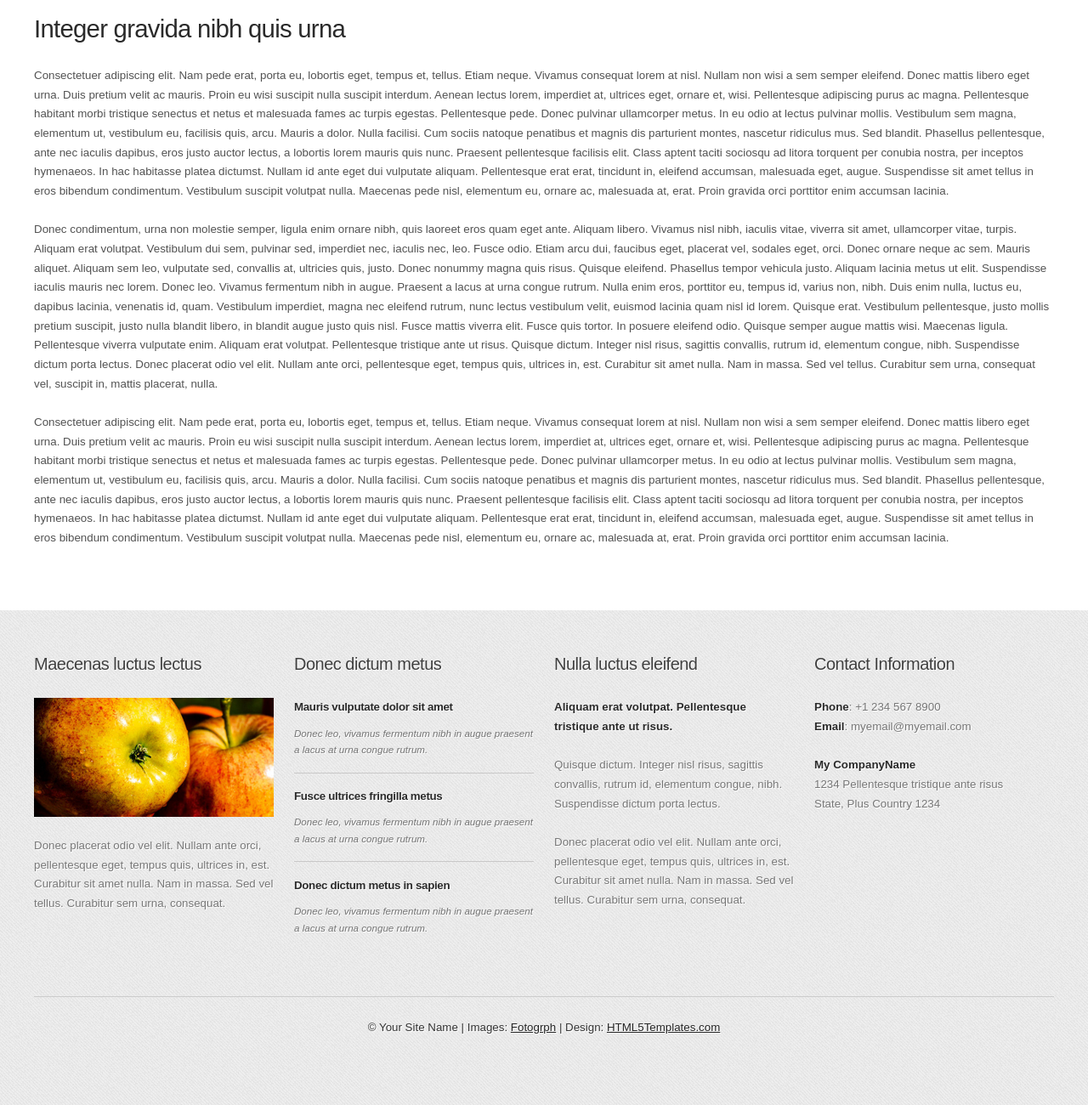
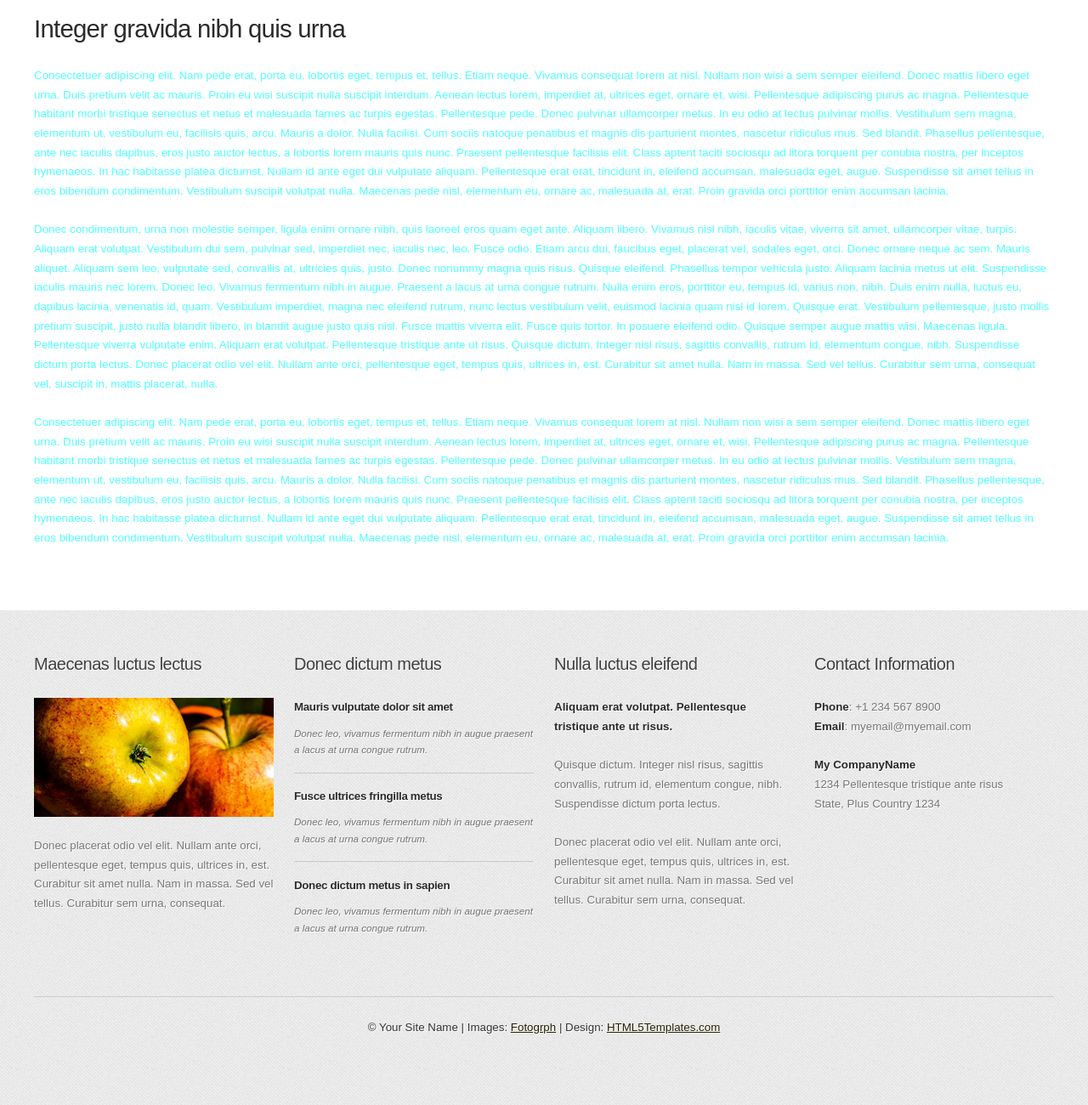
Before and after one commit to danmorga/cursodegit, a plain HTML site: page onecolumn.html in a window 1280 px wide. Shown: the part 254-1554 px from the top of the page at 85% size. Drawn offline with Linux system fonts and the light colour scheme.

Commit message:
Cambiado varios colores

```diff
--- a/css/style.css
+++ b/css/style.css
@@ -22,7 +22,7 @@ body {
 	background: #E0E0E0 url(images/img01.png) repeat;
 	font-family: Arial, Helvetica, sans-serif;
 	font-size: 10pt;
-	color: #525252;
+	color: #52ffff;
 }
 
 h1, h2, h3 {
@@ -69,7 +69,7 @@ strong {
 }
 
 #copyright a {
-	color: #232323;
+	color: #232000;
 }
 
 #copyright a:hover {
```
